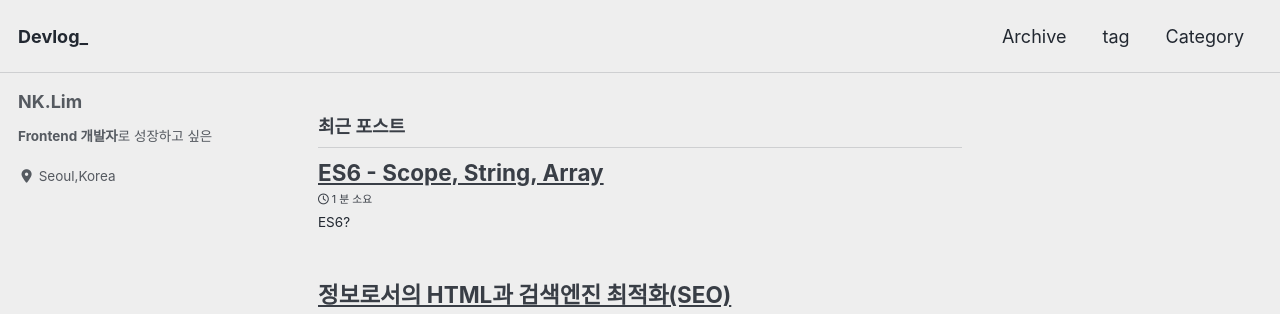
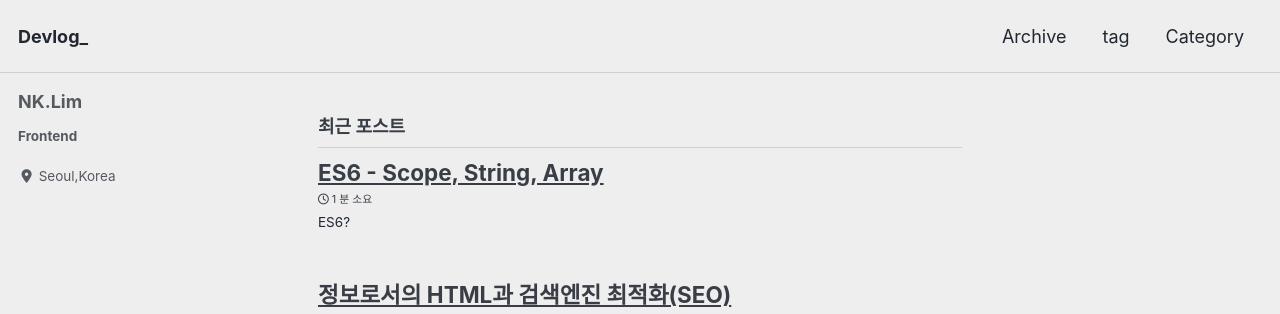
Before and after one commit to nangkyeonglim/nangkyeonglim.github.io, a Jekyll site: the page built from index.html, in a window 1280 px wide. Shown: the top 314 px of the page. Built offline with Jekyll 4.4.1, drawn with Linux system fonts in a browser that asks for light colours; cached includes are drawn as plain includes; nearby versions of some CDN libraries; the list of posts is cut into pages by our own code.

Commit message:
Update _config.yml

```diff
--- a/_config.yml
+++ b/_config.yml
@@ -110,7 +110,7 @@ analytics:
 author:
   name             : "NK.Lim"
   avatar           : # path of avatar image, e.g. "/assets/images/bio-photo.jpg"
-  bio              : "**Frontend 개발자**로 성장하고 싶은"
+  bio              : "**Frontend**"
   location         : "Seoul,Korea"
   email            :
   links:
```
